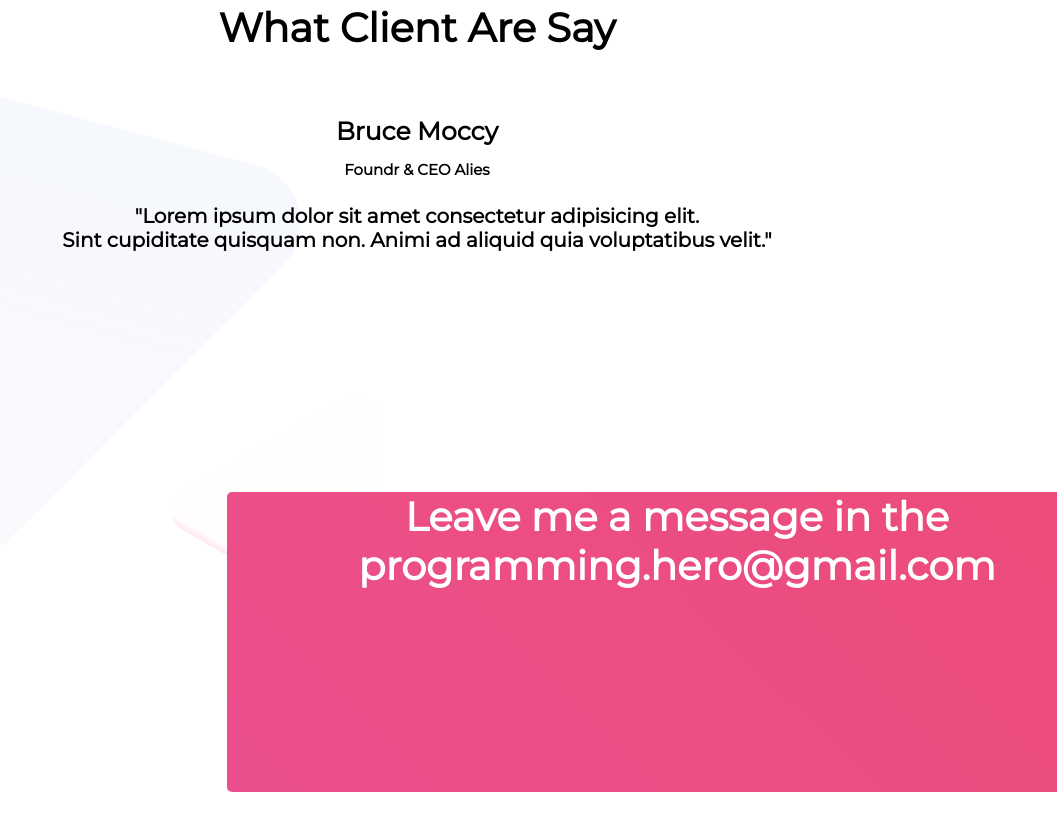
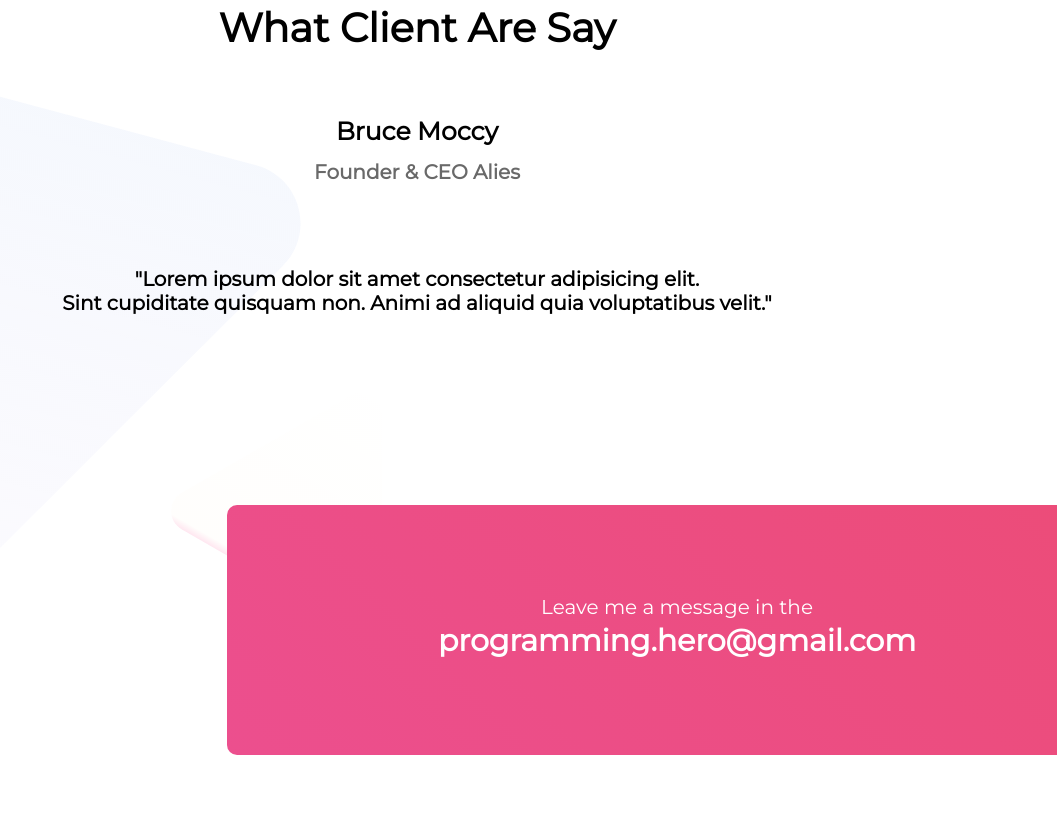
Before and after one commit to moshoaib/jacksmith, a plain HTML site: page index.html in a window 1280 px wide. Shown: the part 2963-3793 px from the top of the page, without its empty margins (223-1280 px from the left). Drawn offline with Linux system fonts and the light colour scheme.

Commit message:
Alhamduillah

```diff
--- a/index.html
+++ b/index.html
@@ -60,13 +60,13 @@
         <div class="client">
             <h2 id="lw-title" >What Client Are Say</h2>
         <h4 id="ceoname"> Bruce Moccy</h4>
-        <h5 id="ceodesignation">Foundr & CEO Alies</h5>
+        <h5 id="ceodesignation">Founder & CEO Alies</h5>
 
         <p>"Lorem ipsum dolor sit amet consectetur adipisicing elit. <br>
             Sint cupiditate quisquam non. Animi ad aliquid quia voluptatibus velit."</p>
         </div>
 
-        <div class="button-contact"> <p><a class="button-text" href="https://www.gmail.com">Leave me a message in the <br> programming.hero@gmail.com  </a> </p>
+        <div class="button-contact"> <p><a class="button-text" target="_blank" href="https://www.gmail.com"> <span> Leave me a message in the</span> <br> programming.hero@gmail.com  </a> </p>
          </div>
     </section>
 
--- a/stylesheet.css
+++ b/stylesheet.css
@@ -86,46 +86,47 @@ section{
 }
 #ceodesignation{
     text-align: center;
-    font-size: 15px;
+    font-size: 20px;
     position: relative;
     bottom: 20px;
+    color: dimgray;
 }
 .client-feedback p{
     text-align: center;
     position: relative;
-    bottom: 20px;
+    top: 30px;
     font-weight: 700;
     font-size: 20px;
 }
-.button-text{
-    text-decoration: none;
-    color: white;
-    font-size: 40px;
-}
+
 .client{
     position: relative;
     top: 200px;
 }
 
-/*.button-contact{
-    position: center;
-    background-image: linear-gradient(45deg,#EC4F8E, #EC4C78);
+.button-text{
+    text-decoration: none;
     color: white;
+    font-size: 30px;
+    position: relative;
+    top: 80px;
+}
 
-} */
 .button-contact p{
     background-image: linear-gradient(45deg,#EC4F8E, #EC4C78);
     width: 900px;
-    height: 300px;
+    height: 250px;
     position: relative;
     left: 450px;
     top: 400px;
-    border-radius: 5px;
-    text-align: center;
-
+    border-radius: 10px;
 }
 footer{
     text-align: center;
     font-size: 20px;
     margin-bottom: 20px;
 }
+span{
+    font-size: 20px;
+    font-weight: 400;
+}
```
